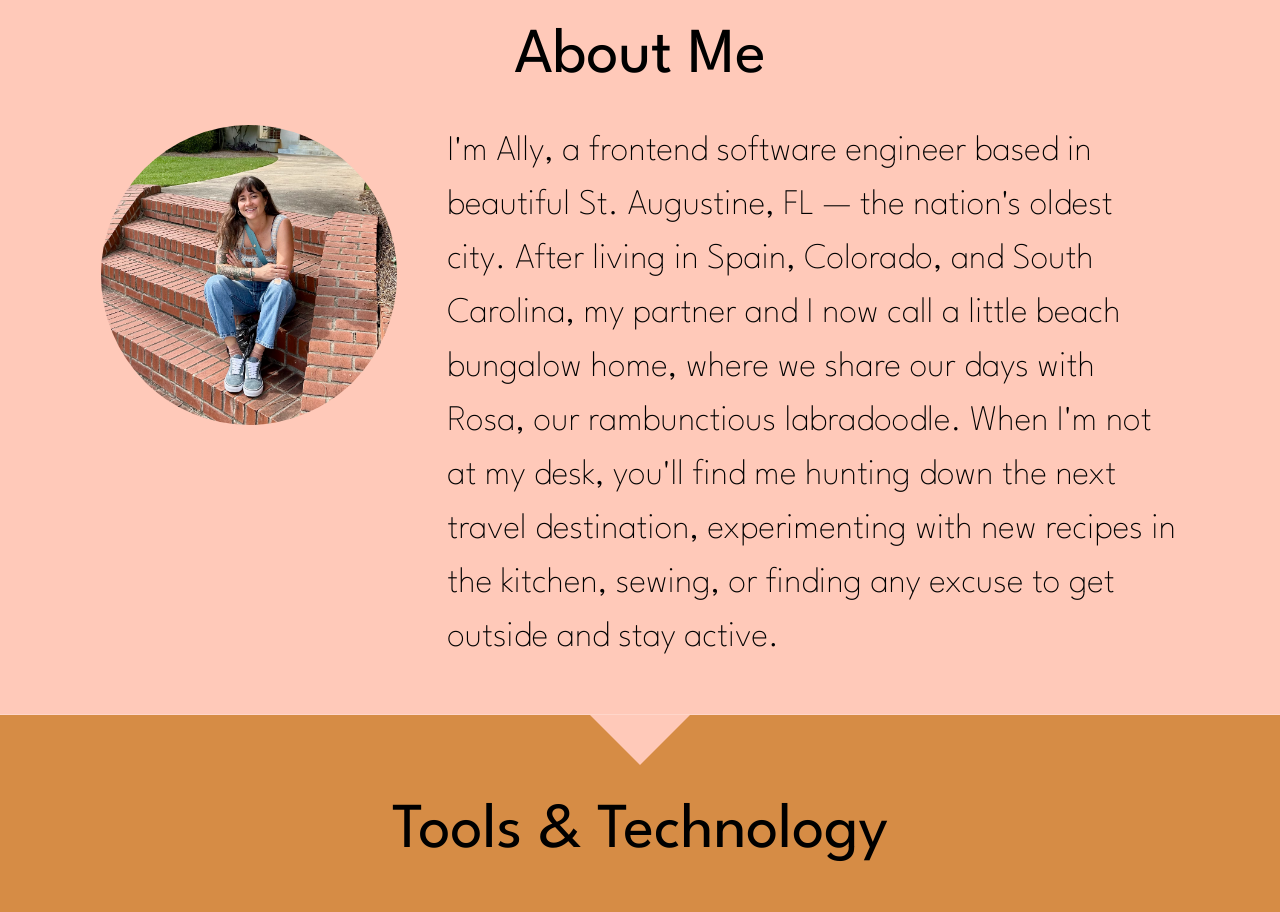
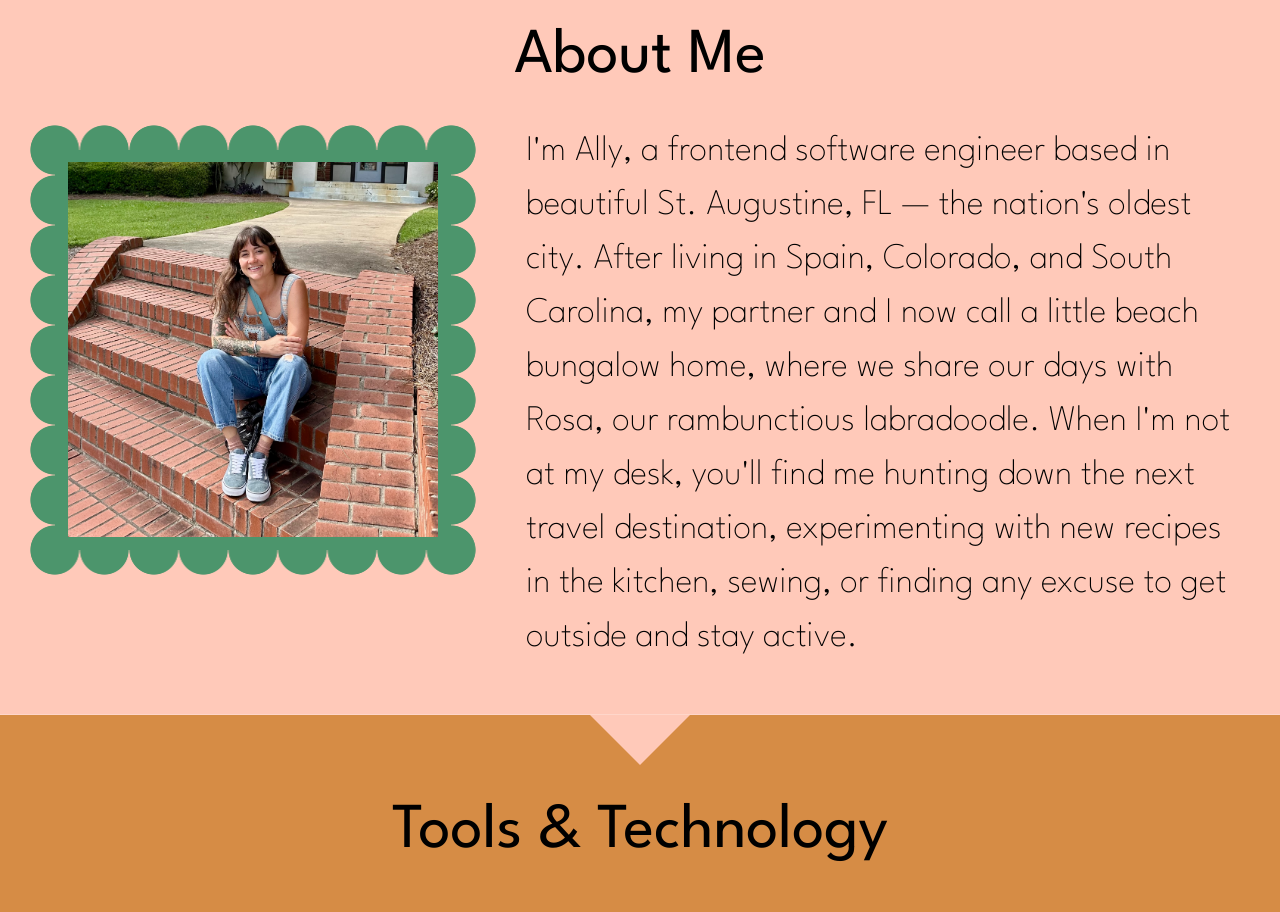
Before and after one commit to allyjarjour/my-site, a React (Create React App) app: page / in a window 1280 px wide. Shown: the part 880-1792 px from the top of the page. Built offline with nearby package versions, Linux system fonts and the light colour scheme; no server answers; grey boxes are pictures that could not be loaded; a web font is replaced by a local one.

Commit message:
Add image frame

```diff
--- a/src/components/About/About.js
+++ b/src/components/About/About.js
@@ -10,7 +10,9 @@ export default function About() {
     <section id='about' className='about'>
       <Typography variant="h1">About Me</Typography>
       <div className='inner-container'>
-        <img className='profile-pic' src='./me_in_macon.jpg' alt='Head shot of Ally Jarjour at the beach.' />
+        <div className="profile-pic-frame">
+          <img className="profile-pic" src="./me_in_macon.jpg" alt="Head shot of Ally Jarjour at the beach." />
+        </div>
         <Typography variant='body1' className='about-summary'>
           {summary}</Typography>
       </div>
--- a/src/components/About/about.scss
+++ b/src/components/About/about.scss
@@ -8,11 +8,26 @@
   /* Triangle cutout matches DownArrow: 100px base, 50px height (border-left/right 50px, border-top 50px) */
   clip-path: polygon(0 0, calc(50% - 50px) 0, 50% 50px, calc(50% + 50px) 0, 100% 0, 100% 100%, 0 100%);
 
+  .profile-pic-frame {
+    --r: 25px;
+    width: 375px;
+    height: 375px;
+    padding: calc(1.5 * var(--r));
+    margin-right: 50px;
+    background: $telemagenta;
+    mask:
+      linear-gradient(#000 0 0) no-repeat 50% / calc(100% - 2 * var(--r)) calc(100% - 2 * var(--r)),
+      radial-gradient(farthest-side, #000 97%, #0000) 0 0 / calc(2 * var(--r)) calc(2 * var(--r)) round;
+    -webkit-mask:
+      linear-gradient(#000 0 0) no-repeat 50% / calc(100% - 2 * var(--r)) calc(100% - 2 * var(--r)),
+      radial-gradient(farthest-side, #000 97%, #0000) 0 0 / calc(2 * var(--r)) calc(2 * var(--r)) round;
+  }
+
   .profile-pic {
-    height: 300px;
-    border-radius: 50%;
-    margin-right: 50px;
-    object-fit: contain;
+    display: block;
+    width: 100%;
+    height: 100%;
+    object-fit: cover;
   }
 
   .MuiTypography-h1 {
@@ -35,8 +50,9 @@
     .inner-container {
       flex-direction: column;
 
-      .profile-pic {
+      .profile-pic-frame {
         margin: 0 auto;
+        max-width: 80%;
       }
 
       .about-summary {
```
